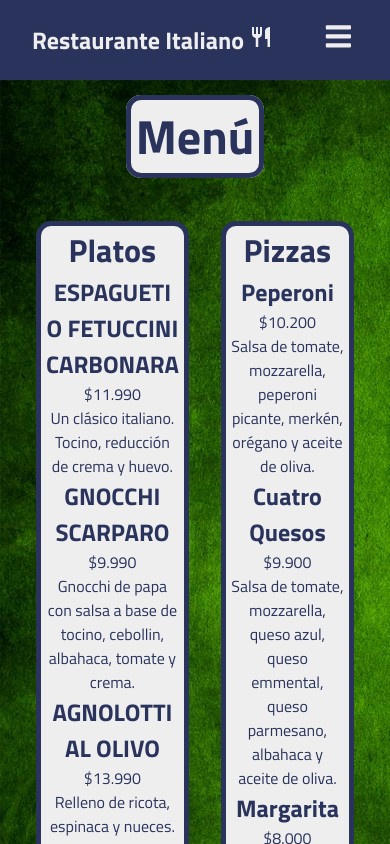
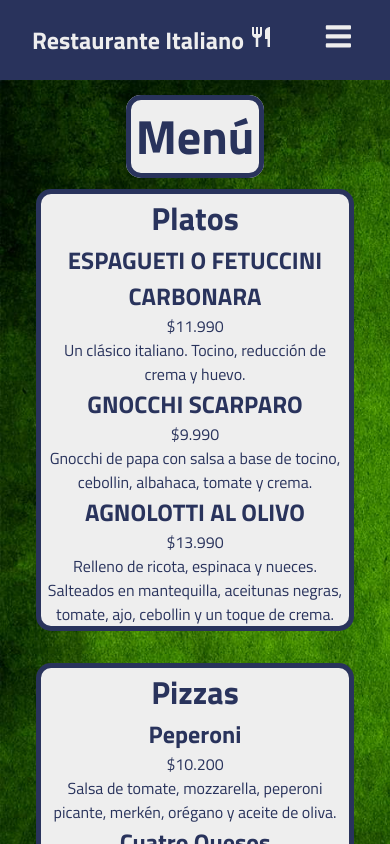
Before and after one commit to Franco-Odone/proyecto4M2BUDD-restaurantApp, a React (Create React App) app: page /menu in a window 390 px wide. Shown: the top 844 px of the page. Built offline with nearby package versions, Linux system fonts and the light colour scheme.

Commit message:
responsive

```diff
--- a/src/views/Menú/menu.css
+++ b/src/views/Menú/menu.css
@@ -40,3 +40,14 @@
   padding: 0 5px;
   margin: 3rem 1rem;
 }
+
+@media only screen and (max-width: 1024px) {
+  .contenedor-menu {
+    display: grid;
+    grid-template-columns: 2fr;
+  }
+  .pizzas,
+  .platos-calientes {
+    margin: 1rem 1rem;
+  }
+}
```
